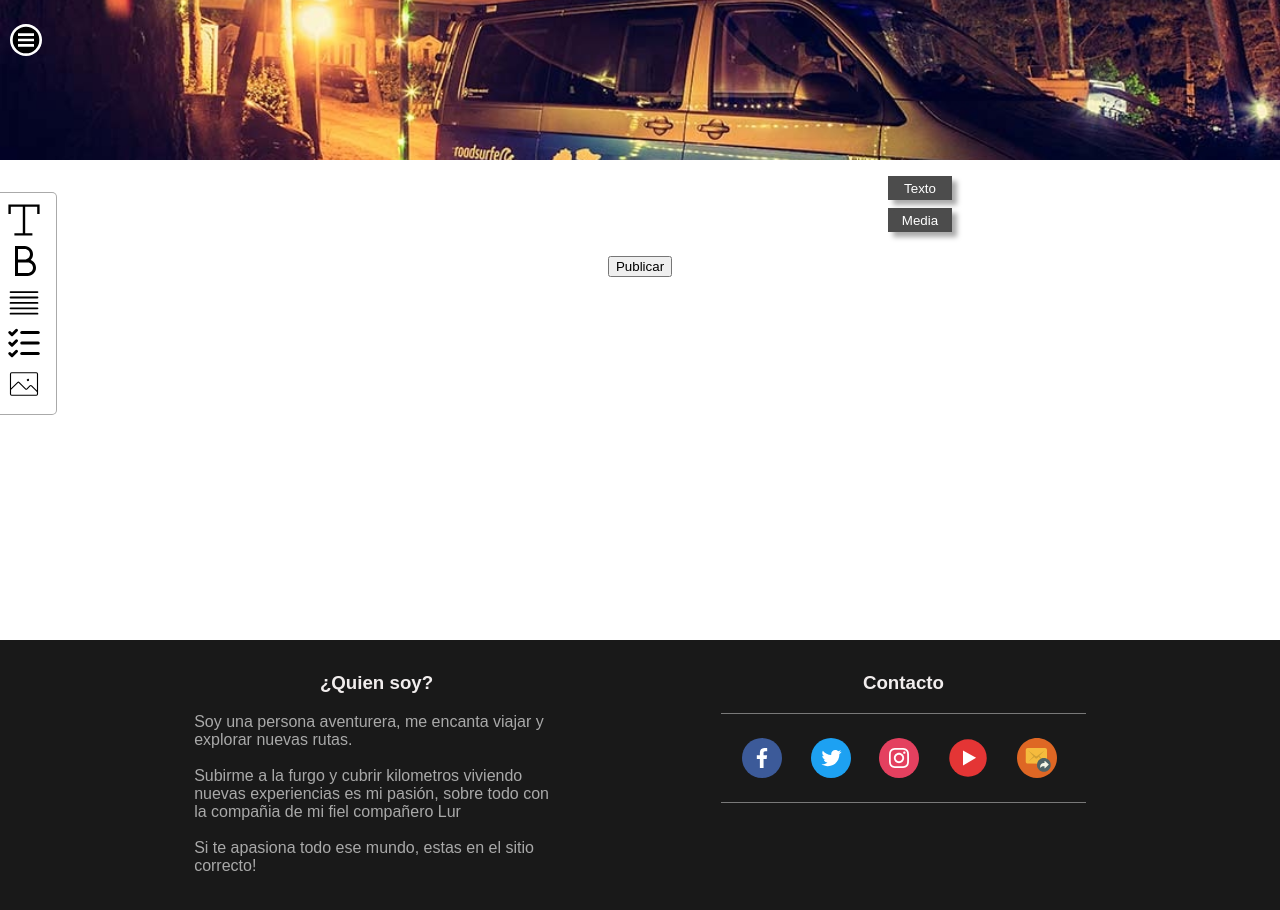
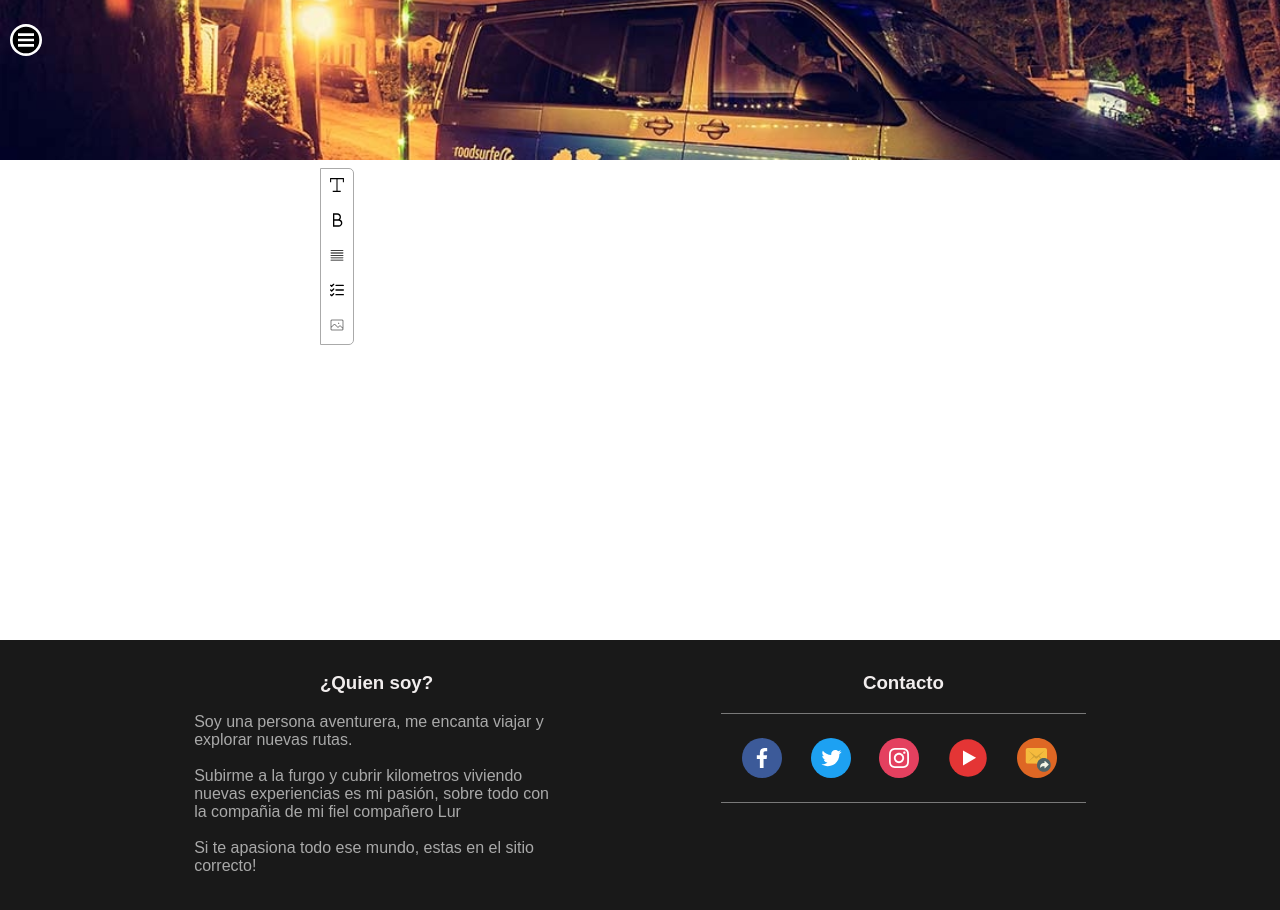
Before and after one commit to j0tac3/miprimerafurgo, an Angular app: page /createPost in a window 1280 px wide. Shown: the top 910 px of the page. Built offline with nearby package versions, Linux system fonts and the light colour scheme.

Commit message:
Añadidas nuevas funciones al servicio de Aventuras

```diff
--- a/src/app/components/post-components/crete-new-post/crete-new-post.component.css
+++ b/src/app/components/post-components/crete-new-post/crete-new-post.component.css
@@ -22,9 +22,7 @@
     width: 100%;
     margin: 0 auto;
     display: flex;
-    justify-content: center;
-}
-.option-container{
+    justify-content: flex-start;
 }
 .option-list{
     list-style: none;
@@ -49,8 +47,8 @@
     cursor: pointer;
     box-shadow: 0px 0px 0px 0px;
 }
-.subOption-container{
-    /* display: inline; */
+.container-elements{
+    position: absolute;
 }
 
 .subOption{
@@ -86,7 +84,7 @@
     position: fixed;
     top: 0;
     margin: 0 auto;
-    z-index: 888;
+    z-index: 900;
     width: 100vw;
     height: 100vh;
     display: flex;
@@ -190,20 +188,35 @@
     list-style: none;
     display: grid;
     justify-content: center;
-    margin: 0;
-    position: fixed;
-    left: 0;
-    top: 12rem;
+    margin: .5rem 0 0 0;
     background-color: #ffff;
     border-top-right-radius: 5px;
     border-bottom-right-radius: 5px;
-    border-right: 1px solid #aaa;
-    border-bottom: 1px solid #aaa;
-    border-top: 1px solid #aaa;
-    padding: .5rem .5rem .5rem 0;
+    border: 1px solid #aaa;
+    padding: 0;
+}
+.menu-edition li{
+    overflow: hidden;
 }
 .btn-option{
     background-color: transparent;
     border: none;
-    width: 3rem;
+    width: 2rem;
+    padding: .5rem;
 }
+.btn-option:hover{
+    cursor: pointer;
+    background-color: #aaa;
+    border-radius: 0;
+}
+.notVisible{
+    display: none;
+}
+.visible{
+    display: block;
+}
+.btn-option:disabled{
+    background-color: darkgrey;
+    opacity: .5;
+    cursor: default;
+}
--- a/src/app/components/post-components/crete-new-post/crete-new-post.component.html
+++ b/src/app/components/post-components/crete-new-post/crete-new-post.component.html
@@ -3,13 +3,33 @@
     </div> -->
     <aside class="options-container">
         <ul class="menu-edition">
-            <li><button class="btn-option"><img src="assets/media/icons/menu_edition/title.svg" alt="Titulo"></button></li>
-            <li><button class="btn-option"><img src="assets/media/icons/menu_edition/subtitle.svg" alt="Subtitulo"></button></li>
-            <li><button class="btn-option"><img src="assets/media/icons/menu_edition/text.svg" alt="Texto"></button></li>
-            <li><button class="btn-option"><img src="assets/media/icons/menu_edition/list.svg" alt="Lista"></button></li>
-            <li><button class="btn-option"><img src="assets/media/icons/menu_edition/image.svg" alt="Imagen"></button></li>
+            <li>
+                <button class="btn-option" (click)="showInputElemenToAdd('h1')" [disabled]="!activarBtnH1">
+                    <img src="assets/media/icons/menu_edition/title.svg" alt="Titulo">
+                </button>
+            </li>
+            <li>
+                <button class="btn-option" (click)="showInputElemenToAdd('h2')">
+                    <img src="assets/media/icons/menu_edition/subtitle.svg" alt="Subtitulo">
+                </button>
+            </li>
+            <li>
+                <button class="btn-option" (click)="showInputElemenToAdd('p')">
+                    <img src="assets/media/icons/menu_edition/text.svg" alt="Texto">
+                </button>
+            </li>
+            <li>
+                <button class="btn-option" (click)="showInputElemenToAdd('ul')">
+                    <img src="assets/media/icons/menu_edition/list.svg" alt="Lista">
+                </button>
+            </li>
+            <li>
+                <button class="btn-option" (click)="showInputElemenToAdd('img')">
+                    <img src="assets/media/icons/menu_edition/image.svg" alt="Imagen">
+                </button>
+            </li>
         </ul>
-        <ul class="option-list">
+        <!-- <ul class="option-list">
             <li class="option-item">
                 <button class="option"
                         (click)="showSuboption('texto')">Texto
@@ -29,13 +49,13 @@
                 <div    class="subOption-container"
                         [ngClass]="{ 'subOption-hidden' : subOptionsMediaVisible === false }">
                     <button class="option subOption" (click)="showInputElemenToAdd('img')">Imagen</button>
-                    <!-- <button class="option subOption" (click)="showInputElemenToAdd('galery')">Galeria</button> -->
+                    <button class="option subOption" (click)="showInputElemenToAdd('galery')">Galeria</button>
                 </div>
             </li>
-            <!-- <li class="option-item">
+            <li class="option-item">
                 <button class="option">Video</button>
-            </li> -->
-        </ul>
+            </li>
+        </ul> -->
     </aside>
 
     <div class="container-elements" style="width: 90%;">
@@ -73,7 +93,7 @@
             </div>
         </form>
     </div>
-    <button (click)="addElements()">
+    <button (click)="addElements()" class="notVisible" [ngClass]="{'visible' : elementos}">
         Publicar
     </button>
 
--- a/src/app/components/post-components/crete-new-post/crete-new-post.component.ts
+++ b/src/app/components/post-components/crete-new-post/crete-new-post.component.ts
@@ -24,10 +24,12 @@ export class CreteNewPostComponent implements OnInit {
   public formNewElement!: FormGroup;
   public elementName!: string;
   public elementTag!: string;
+  public activarBtnH1 = true;
 
   public imgFile! : string;
   public imageName! : string;
   public elements: ElementAventuraModel[] = [];
+  public elementos! : boolean;
 
   constructor(  private elementRef : ElementRef,
                 private fb: FormBuilder,
@@ -109,6 +111,7 @@ export class CreteNewPostComponent implements OnInit {
     let contenedor = this.elementRef.nativeElement.querySelector('.container-elements');
     if (element.element === 'h1') {
       contenedor.insertAdjacentHTML('beforeend', `<h1>${element.value}</h1>`);
+      this.activarBtnH1 = false;
     } else if (element.element === 'h2') {
       contenedor.insertAdjacentHTML('beforeend', `<h2 style="text-align: left;">${element.value}</h2>`);
     } else if (element.element === 'p') {
@@ -123,6 +126,18 @@ export class CreteNewPostComponent implements OnInit {
     this.elements.push(element);
     console.log(this.elements);
     this.publicarElemento(element);
+    this.comporbarSiPublicar();
+  }
+
+  comporbarSiPublicar(){
+    if (this.elements.length > 0){
+      let header = this.elements.filter(element => element.element === 'h1');
+      if (header.length > 0)
+        this.elementos = true;
+      else
+        this.elementos = false;
+    }
+    console.log(this.elementos);
   }
 
   showInputElemenToAdd( tag : string ) {
```
